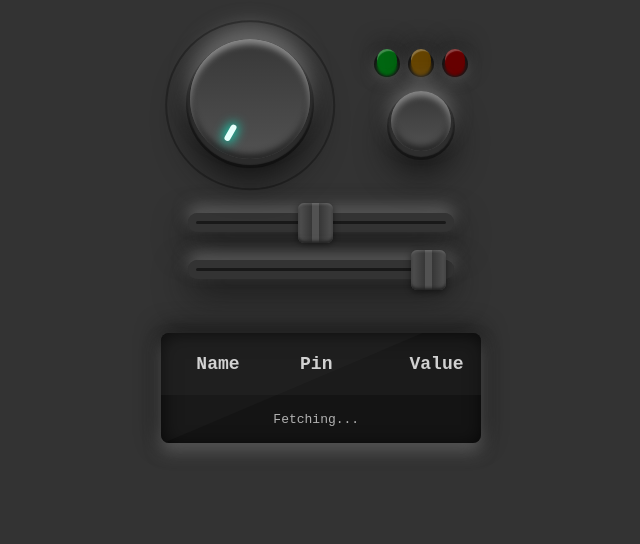
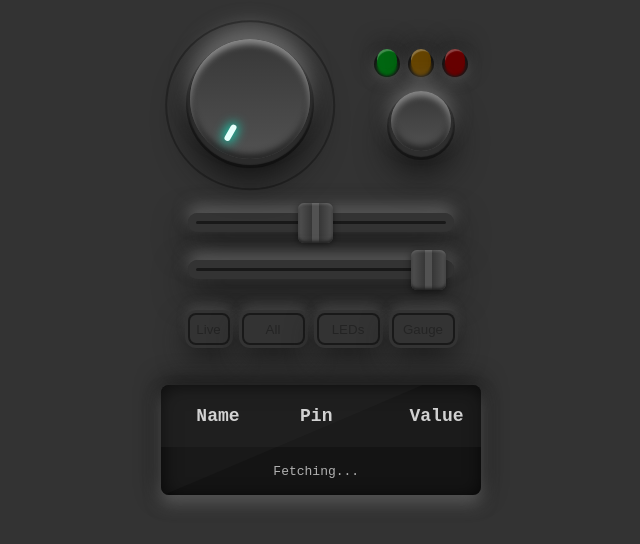
Before and after one commit to NathanDagDane/DTU.IoTNode, a plain HTML site: page index.html in a window 1280 px wide. Shown: the part 86-630 px from the top of the page, without its empty margins (319-959 px from the left). Drawn offline with Linux system fonts and the light colour scheme; no server answers.

Commit message:
Add buttons

```diff
--- a/index.html
+++ b/index.html
@@ -8,6 +8,7 @@
 
         body {
             --colour-back: #333;
+            --pot-glow: calc(clamp(0, calc(var(--Potentiometer-val, 0) - 0.35), 1) * 100%);
 
             background-color: var(--colour-back);
             display: flex; flex-direction: column; align-items: center;
@@ -45,7 +46,7 @@
               background: #ffffff05; transform: rotate(-23deg) translateY(-360px);
         }
 
-        .gauge-container { --pot-glow: calc(clamp(0, calc(var(--Potentiometer-val, 0) - 0.35), 1) * 100%); --pot-shine: clamp(0, calc(var(--Potentiometer-val, 0) - 0.4), 1);
+        .gauge-container {--pot-shine: clamp(0, calc(var(--Potentiometer-val, 0) - 0.4), 1);
             position: relative; margin: 20px;
             width: 120px; height: 120px;
             border-radius: 50%;
@@ -114,6 +115,22 @@
             box-shadow: 0 7px 3px var(--led-col), 0 3px 0 var(--led-col), 0 0 16px hsl(from var(--led-col) h s 50% / var(--led-l)),
                         0 5px 0 3px #111111e1, 0 9px 16px #757575bf, 0 -3px 25px #111111, inset 2px 4px 1px -2px #fff4;
         }
+        button{
+            border: 2px solid #00000081;
+            width: 63px; height: 32px;
+            border-radius: 8px;
+            background: var(--colour-back);
+            box-shadow: 0 0 0 3px var(--colour-back), 0 -8px 12px #7575754a, 0 12px 30px #191919;
+            color: hsl(from var(--colour-acc) h s calc(82% * var(--Potentiometer-val, 0)) / calc(calc(var(--Potentiometer-val, 0) * 90%) + 30%));
+            text-shadow: 0 0 12px hsl(from var(--colour-acc) h s l / var(--pot-glow));
+            transition: 0.3s, background-color 0.1s ease-out;
+        } button:hover{
+            color: #fff;
+            text-shadow: 0 0 12px hsl(from var(--colour-acc) h s l / 1);
+        } button:active{
+            background-color: hsl(from var(--colour-back) h s calc(l * 0.9));
+        }
+
     </style>
 </head>
 
@@ -141,6 +158,13 @@
         <input type="range" id="saturation" min="0" max="100" value="100">
     </label>
 
+    <div style="display: flex; align-items: center; margin-top: 20px; gap: 12px;">
+        <button onclick="live = !live" style="width: 42px;">Live</button>
+        <button onclick="fetchData('/data')">All</button>
+        <button onclick="fetchData('/leds')">LEDs</button>
+        <button onclick="fetchData('/pot')">Gauge</button>
+    </div>
+
     <table>
         <tr>
             <th class="l">Name</th>
@@ -155,10 +179,11 @@
     <script>
         const hueSlider = document.getElementById("hue");
         const saturationSlider = document.getElementById("saturation");
+        let live = true;
 
-        async function fetchData() {
+        async function fetchData(endpoint) {
             try {
-                const response = await fetch('/data');
+                const response = await fetch(endpoint);
                 const data = await response.json();
                 const tbody = document.getElementById('pinTableBody');
                 tbody.innerHTML = '';
@@ -177,7 +202,12 @@
             }
         }
 
-        setInterval(fetchData, 200); // Update every 200ms
+        async function liveFetch() {
+            if (!live) return;
+            await fetchData('/data');
+        }
+
+        setInterval(liveFetch, 200); // Update every 200ms
         window.onload = fetchData;
 
 
```
